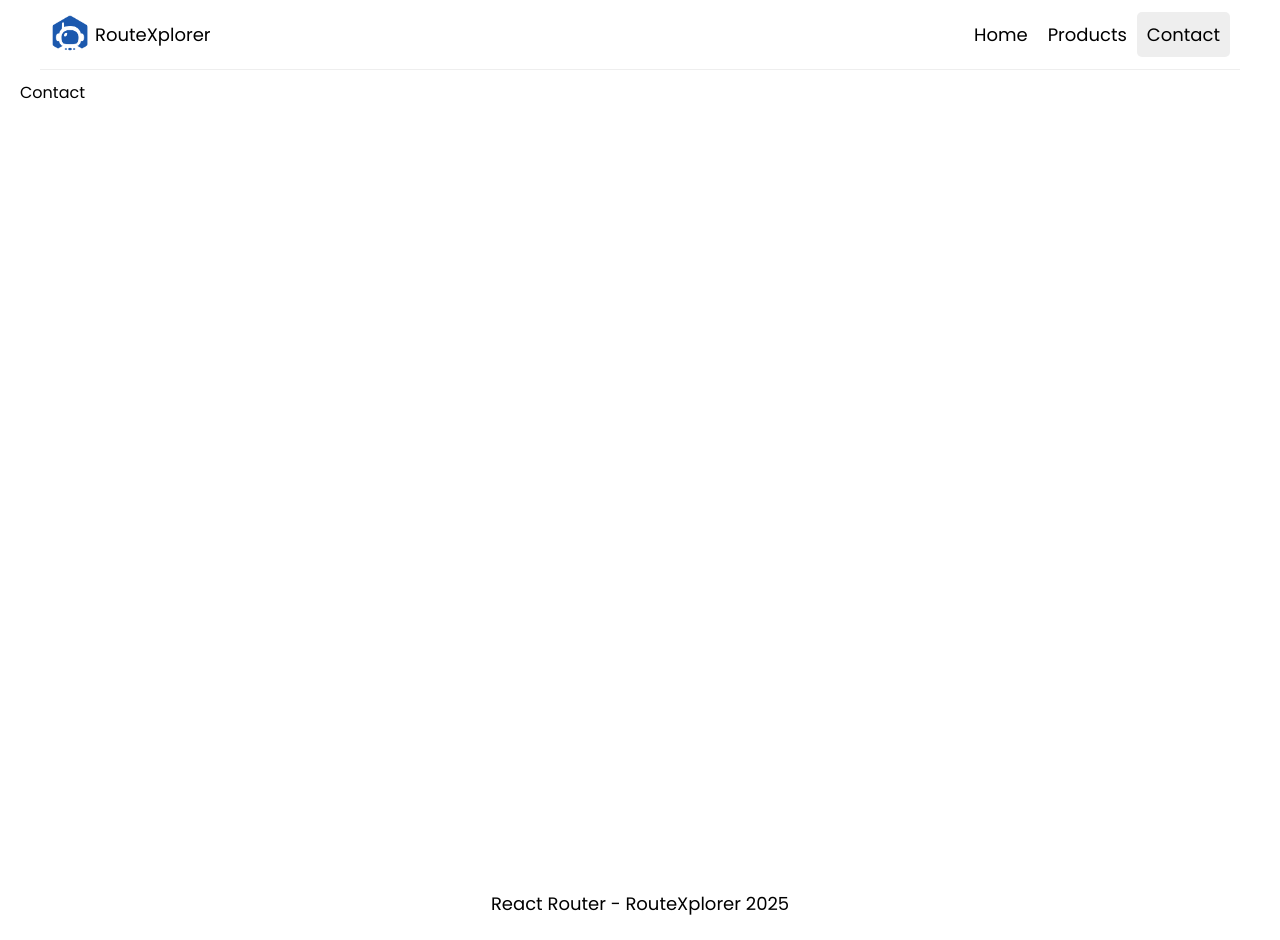
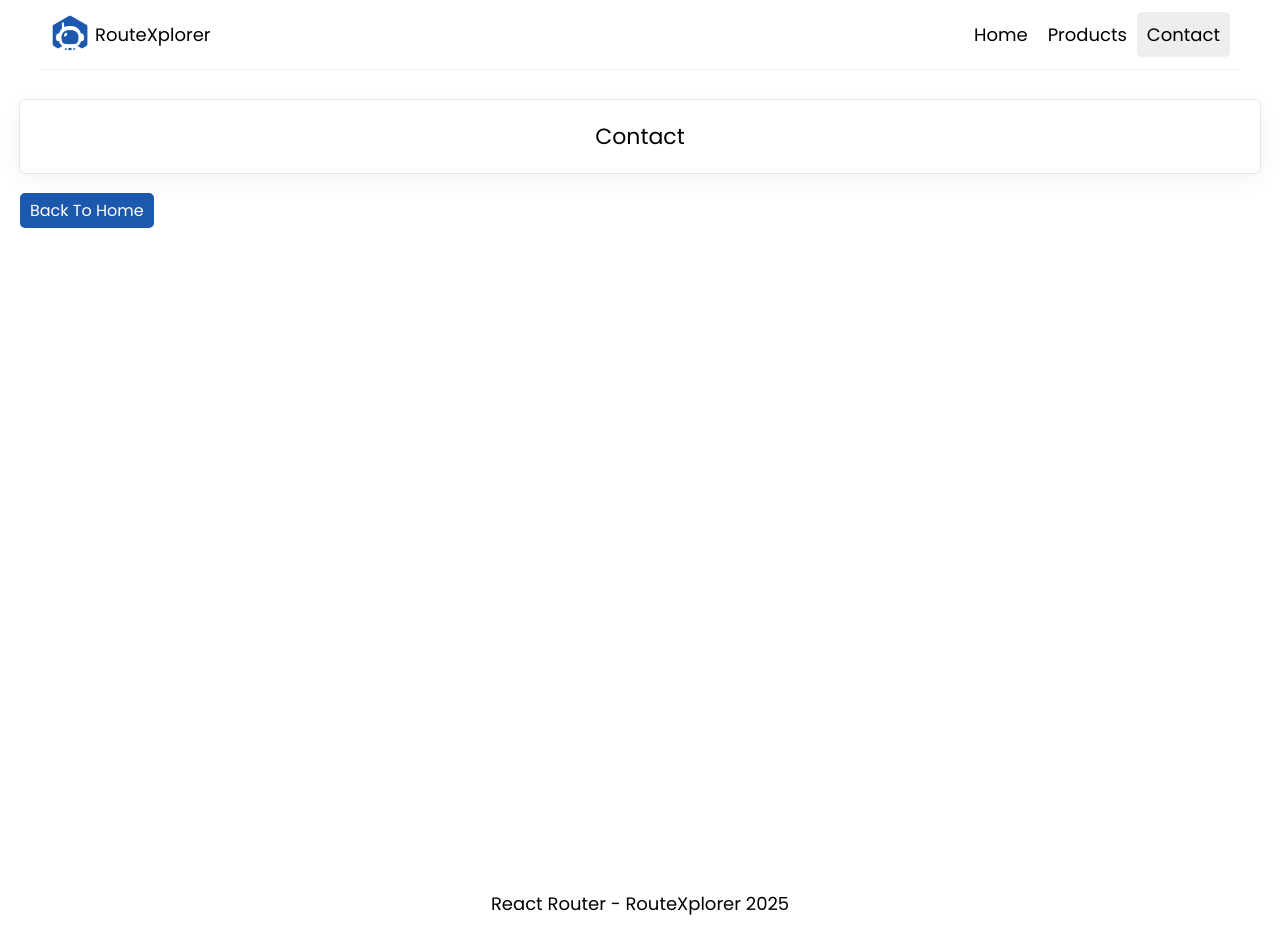
Before and after one commit to imkool47/RouteXplorer, a React (Vite) app: page /contact in a window 1280 px wide. Built offline with nearby package versions, Linux system fonts and the light colour scheme.

Commit message:
feat: added Admin component and enhance routing; improve styling for components

```diff
--- a/src/App.css
+++ b/src/App.css
@@ -2,6 +2,14 @@
   max-width: 1280px;
   margin: auto;
   padding: 0px 10px;
+}
+.component {
+  font-size: 22px;
+  padding: 20px 10px;
+  box-shadow: var(--box-shadow);
+  border-radius: 5px;
+  text-align: center;
+  margin: 20px 0px;
 }
 
 header {
@@ -137,3 +145,17 @@ footer {
   font-size: 18px;
   border-top: 1px solid var(--theme-border);
 }
+
+button {
+  border: 0px;
+  padding: 5px 10px;
+  font-size: 16px;
+  color: #ffffff;
+  background-color: #1c59ae;
+  cursor: pointer;
+  border-radius: 5px;
+}
+
+button:hover {
+  background-color: #103f80;
+}
--- a/src/App.jsx
+++ b/src/App.jsx
@@ -1,14 +1,17 @@
-import { Routes, Route } from "react-router-dom";
+import { Routes, Route, Navigate } from "react-router-dom";
 import { Header } from "./components/Header";
 import { Home } from "./components/Home";
 import { ProductList } from "./components/ProductList";
 import { ProductDetail } from "./components/ProductDetail";
 import { Contact } from "./components/Contact";
+import { Admin } from "./components/Admin";
 import { Footer } from "./components/Footer";
 
 import "./App.css";
 
 function App() {
+  const user = true;
+
   return (
     <div className="App">
       <Header />
@@ -16,8 +19,12 @@ function App() {
         <Routes>
           <Route path="/" element={<Home />}></Route>
           <Route path="products" element={<ProductList />}></Route>
-          <Route path="products/1001" element={<ProductDetail />}></Route>
+          <Route path="products/:id" element={<ProductDetail />}></Route>
           <Route path="contact" element={<Contact />}></Route>
+          <Route
+            path="admin"
+            element={user ? <Admin /> : <Navigate to="/" />}
+          ></Route>
         </Routes>
       </main>
       <Footer />
--- /dev/null
+++ b/src/components/Admin.jsx
@@ -0,0 +1,3 @@
+export const Admin = () => {
+  return <div className="component">Admin</div>;
+};
--- a/src/components/Contact.jsx
+++ b/src/components/Contact.jsx
@@ -1,5 +1,15 @@
+import { useNavigate } from "react-router-dom";
+
 export const Contact = () => {
+  const navigate = useNavigate();
+
+  const handleSubmit = () => {
+    navigate("/");
+  };
   return (
-    <div>Contact</div>
-  )
-}
+    <>
+      <div className="component">Contact</div>
+      <button onClick={handleSubmit}>Back To Home</button>
+    </>
+  );
+};
--- a/src/components/Home.jsx
+++ b/src/components/Home.jsx
@@ -1,5 +1,3 @@
 export const Home = () => {
-  return (
-    <div>Home</div>
-  )
-}
+  return <div className="component">Home</div>;
+};
--- a/src/components/ProductDetail.jsx
+++ b/src/components/ProductDetail.jsx
@@ -1,5 +1,7 @@
+import { useParams } from "react-router-dom";
+
 export const ProductDetail = () => {
-  return (
-    <div>ProductDetail</div>
-  )
-}
+  const params = useParams();
+
+  return <div className="component">ProductDetail - {params.id}</div>;
+};
--- a/src/components/ProductList.jsx
+++ b/src/components/ProductList.jsx
@@ -1,5 +1,3 @@
 export const ProductList = () => {
-  return (
-    <div>ProductList</div>
-  )
-}
+  return <div className="component">ProductList</div>;
+};
```
